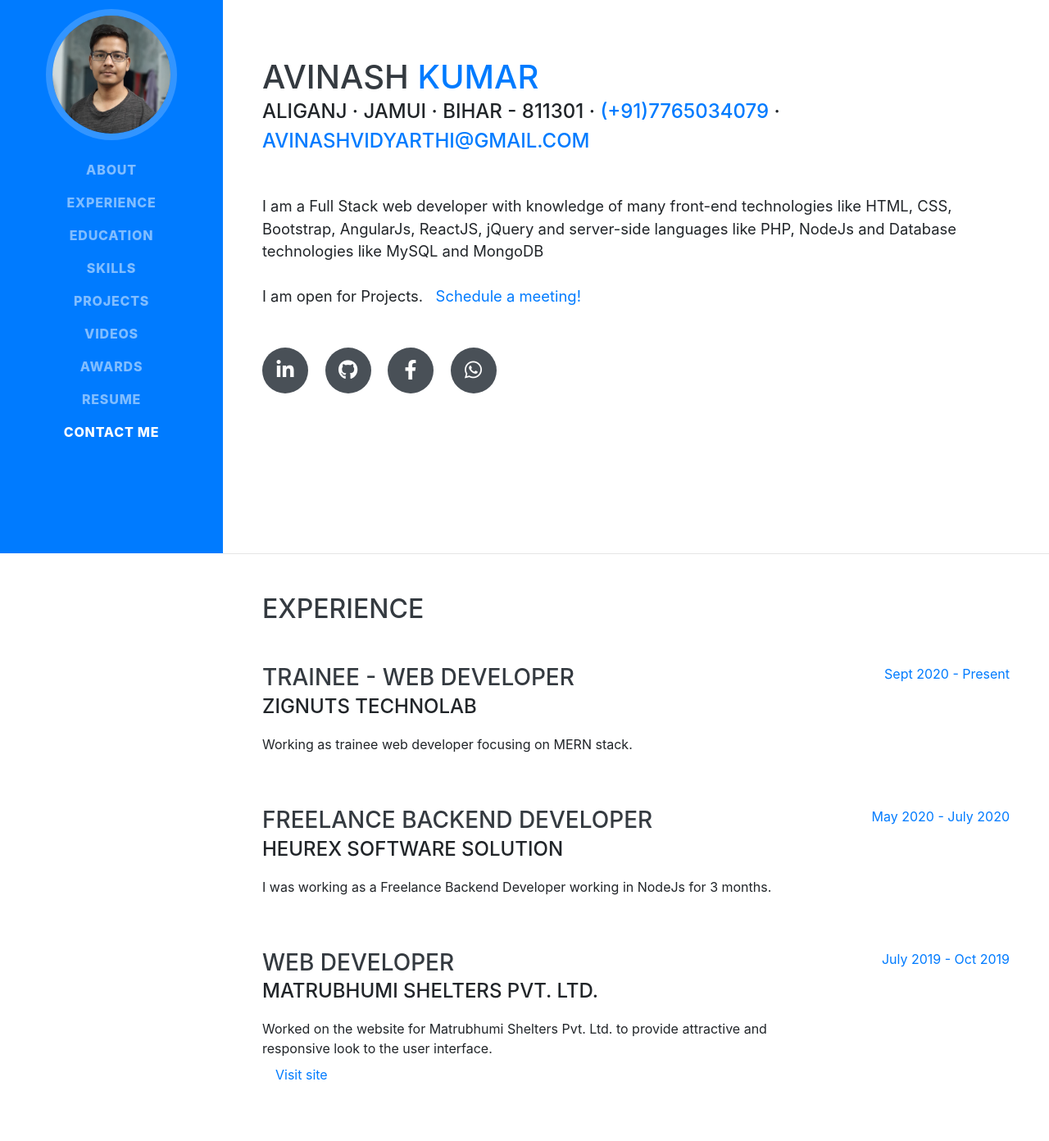
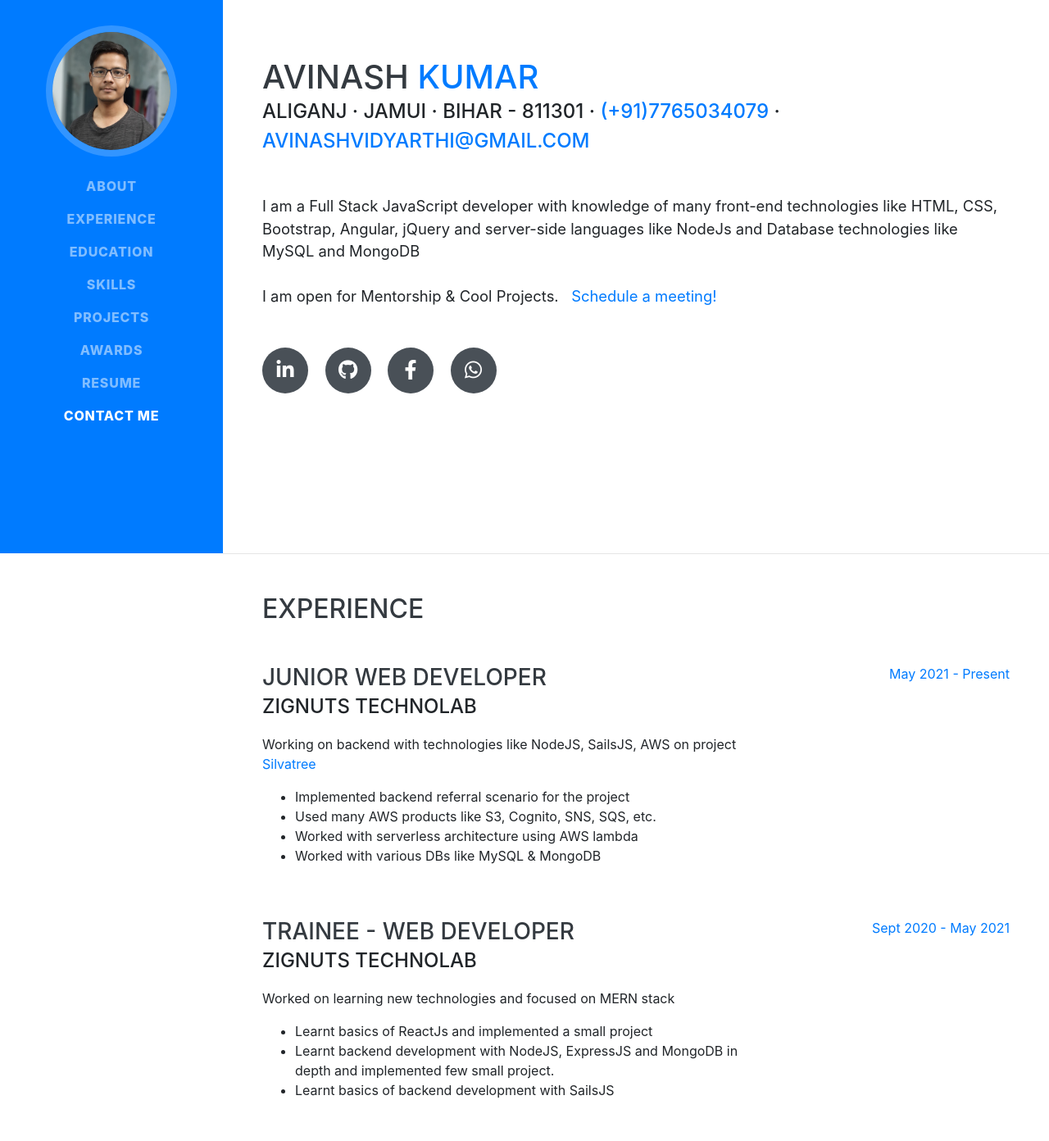
Before and after one commit to avinashvidyarthi/avinashvidyarthi.github.io, a website with bundled scripts: page index.html in a window 1280 px wide. Shown: the part 125-1517 px from the top of the page at 82% size. Built offline with nearby package versions, Linux system fonts and the light colour scheme; a web font is replaced by a local one.

Commit message:
added elaborated experience and removed videos

```diff
--- a/index.html
+++ b/index.html
@@ -11,9 +11,9 @@
 			function gtag() {
 				dataLayer.push(arguments);
 			}
-      gtag("js", new Date());
+			gtag('js', new Date());
 
-      gtag("config", "UA-116679066-5");
+			gtag('config', 'UA-116679066-5');
 		</script>
 
 		<meta charset="utf-8" />
@@ -57,9 +57,12 @@
 		<meta property="og:locale" content="en_IN" />
 		<meta property="og:locale:alternate" content="hi_IN" />
 
-    <meta property="og:image" content="https://avinashvidyarthi.github.io/img/og.jpg" />
+		<meta
+			property="og:image"
+			content="https://avinashvidyarthi.github.io/img/og.jpg"
+		/>
 		<meta property="og:image:type" content="image/jpeg" />
-    <meta property="og:image:alt" content="description">
+		<meta property="og:image:alt" content="description" />
 		<meta property="og:image:width" content="240" />
 		<meta property="og:image:height" content="240" />
 
@@ -114,11 +117,9 @@
 					<li class="nav-item">
 						<a class="nav-link js-scroll-trigger" href="#projects">Projects</a>
 					</li>
-          <li class="nav-item">
-            <a class="nav-link js-scroll-trigger" href="#videos"
-              >Videos</a
-            >
-          </li>
+					<!-- <li class="nav-item">
+						<a class="nav-link js-scroll-trigger" href="#videos">Videos</a>
+					</li> -->
 					<li class="nav-item">
 						<a class="nav-link js-scroll-trigger" href="#awards">Awards</a>
 					</li>
@@ -166,12 +167,18 @@
 					</div>
 					<p class="lead mb-5">
 						<!-- I am experienced in leveraging agile frameworks to provide a robust synopsis for high level overviews. Iterative approaches to corporate strategy foster collaborative thinking to further the overall value proposition. -->
-            I am a Full Stack web developer with knowledge of many front-end
-            technologies like HTML, CSS, Bootstrap, AngularJs, ReactJS, jQuery and
-            server-side languages like PHP, NodeJs and Database technologies
-            like MySQL and MongoDB
-            <br><br>
-            I am open for Projects. &nbsp; <a class="js-scroll-trigger" href="https://calendly.com/avinashvidyarthi/meet-me" target="_blank">Schedule a meeting!</a>
+						I am a Full Stack JavaScript developer with knowledge of many
+						front-end technologies like HTML, CSS, Bootstrap, Angular, jQuery
+						and server-side languages like NodeJs and Database technologies like
+						MySQL and MongoDB
+						<br /><br />
+						I am open for Mentorship & Cool Projects. &nbsp;
+						<a
+							class="js-scroll-trigger"
+							href="https://calendly.com/avinashvidyarthi/meet-me"
+							target="_blank"
+							>Schedule a meeting!</a
+						>
 					</p>
 					<div class="social-icons">
 						<a href="http://linkedin.com/in/avinashvidyarthi" target="_blank">
@@ -206,23 +213,73 @@
 					<h2 class="mb-5">Experience</h2>
 
 					<div
-            class="resume-item d-flex flex-column flex-md-row justify-content-between mb-5"
+						class="
+							resume-item
+							d-flex
+							flex-column flex-md-row
+							justify-content-between
+							mb-5
+						"
+					>
+						<div class="resume-content">
+							<h3 class="mb-0">Junior Web Developer</h3>
+							<div class="subheading mb-3">Zignuts Technolab</div>
+							<p>
+								Working on backend with technologies like NodeJS, SailsJS, AWS
+								on project
+								<a target="_blank" href="https://silvatree.co">Silvatree</a>
+							</p>
+							<ul>
+								<li>Implemented backend referral scenario for the project</li>
+								<li>Used many AWS products like S3, Cognito, SNS, SQS, etc.</li>
+								<li>Worked with serverless architecture using AWS lambda</li>
+								<li>Worked with various DBs like MySQL & MongoDB</li>
+							</ul>
+						</div>
+						<div class="resume-date text-md-right">
+							<span class="text-primary">May 2021 - Present</span>
+						</div>
+					</div>
+
+					<div
+						class="
+							resume-item
+							d-flex
+							flex-column flex-md-row
+							justify-content-between
+							mb-5
+						"
 					>
 						<div class="resume-content">
 							<h3 class="mb-0">Trainee - Web Developer</h3>
 							<div class="subheading mb-3">Zignuts Technolab</div>
 							<p>
-                Working as trainee web developer focusing on MERN stack.
+								Worked on learning new technologies and focused on MERN stack
 							</p>
+							<ul>
+								<li>
+									Learnt basics of ReactJs and implemented a small project
+								</li>
+								<li>
+									Learnt backend development with NodeJS, ExpressJS and MongoDB
+									in depth and implemented few small project.
+								</li>
+								<li>Learnt basics of backend development with SailsJS</li>
+							</ul>
 						</div>
 						<div class="resume-date text-md-right">
-              <span class="text-primary">Sept 2020 - Present</span>
+							<span class="text-primary">Sept 2020 - May 2021</span>
 						</div>
 					</div>
 
-
 					<div
-            class="resume-item d-flex flex-column flex-md-row justify-content-between mb-5"
+						class="
+							resume-item
+							d-flex
+							flex-column flex-md-row
+							justify-content-between
+							mb-5
+						"
 					>
 						<div class="resume-content">
 							<h3 class="mb-0">Freelance Backend Developer</h3>
@@ -238,7 +295,13 @@
 					</div>
 
 					<div
-            class="resume-item d-flex flex-column flex-md-row justify-content-between mb-5"
+						class="
+							resume-item
+							d-flex
+							flex-column flex-md-row
+							justify-content-between
+							mb-5
+						"
 					>
 						<div class="resume-content">
 							<h3 class="mb-0">Web Developer</h3>
@@ -259,7 +322,13 @@
 					</div>
 
 					<div
-            class="resume-item d-flex flex-column flex-md-row justify-content-between mb-5"
+						class="
+							resume-item
+							d-flex
+							flex-column flex-md-row
+							justify-content-between
+							mb-5
+						"
 					>
 						<div class="resume-content">
 							<h3 class="mb-0">Web Developer</h3>
@@ -287,7 +356,13 @@
 					<h2 class="mb-5">Education</h2>
 
 					<div
-            class="resume-item d-flex flex-column flex-md-row justify-content-between mb-5"
+						class="
+							resume-item
+							d-flex
+							flex-column flex-md-row
+							justify-content-between
+							mb-5
+						"
 					>
 						<div class="resume-content">
 							<h3 class="mb-0">GIET University, Gunupur</h3>
@@ -301,7 +376,13 @@
 					</div>
 
 					<div
-            class="resume-item d-flex flex-column flex-md-row justify-content-between mb-5"
+						class="
+							resume-item
+							d-flex
+							flex-column flex-md-row
+							justify-content-between
+							mb-5
+						"
 					>
 						<div class="resume-content">
 							<h3 class="mb-0">K.L.S College, Nawada, Bihar</h3>
@@ -314,7 +395,12 @@
 					</div>
 
 					<div
-            class="resume-item d-flex flex-column flex-md-row justify-content-between"
+						class="
+							resume-item
+							d-flex
+							flex-column flex-md-row
+							justify-content-between
+						"
 					>
 						<div class="resume-content">
 							<h3 class="mb-0">T.M.V.M Pawapuri</h3>
@@ -343,14 +429,12 @@
 								<li>HTML</li>
 								<li>CSS</li>
 								<li>Angular 2.0+</li>
-                <li>ReactJS</li>
 							</ul>
 						</div>
 						<div class="col-md-3 col-12 neo">
 							<div class="subheading mb-3">Backend Technologies</div>
 							<ul>
 								<li>NodeJS</li>
-                <li>PHP</li>
 								<li>MongoDB</li>
 								<li>MySQL</li>
 							</ul>
@@ -362,8 +446,6 @@
 								<li>jQuery</li>
 								<li>ExpressJS</li>
 								<li>Mongoose</li>
-                <li>Tesseract.js</li>
-                <li>Passport.Js</li>
 								<li>Sails.JS</li>
 							</ul>
 						</div>
@@ -390,7 +472,13 @@
 					<h2 class="mb-5">Projects</h2>
 
 					<div
-            class="resume-item d-flex flex-column flex-md-row justify-content-between mb-5"
+						class="
+							resume-item
+							d-flex
+							flex-column flex-md-row
+							justify-content-between
+							mb-5
+						"
 					>
 						<div class="resume-content">
 							<h3 class="mb-0">E-Pariksha</h3>
@@ -402,12 +490,20 @@
 								<a href="https://youtu.be/MN-74W23k4A" target="_blank"
 									>Demo Video</a
 								>&nbsp;
-                <a href="https://e-pariksha.herokuapp.com/" target="_blank">See project</a>
+								<a href="https://e-pariksha.herokuapp.com/" target="_blank"
+									>See project</a
+								>
 							</p>
 						</div>
 					</div>
 					<div
-            class="resume-item d-flex flex-column flex-md-row justify-content-between mb-5"
+						class="
+							resume-item
+							d-flex
+							flex-column flex-md-row
+							justify-content-between
+							mb-5
+						"
 					>
 						<div class="resume-content">
 							<h3 class="mb-0">CALLZ</h3>
@@ -434,7 +530,13 @@
 						</div>
 					</div>
 					<div
-            class="resume-item d-flex flex-column flex-md-row justify-content-between mb-5"
+						class="
+							resume-item
+							d-flex
+							flex-column flex-md-row
+							justify-content-between
+							mb-5
+						"
 					>
 						<div class="resume-content">
 							<h3 class="mb-0">Doubt Clearance Cell</h3>
@@ -465,7 +567,13 @@
 					</div>
 
 					<div
-            class="resume-item d-flex flex-column flex-md-row justify-content-between mb-5"
+						class="
+							resume-item
+							d-flex
+							flex-column flex-md-row
+							justify-content-between
+							mb-5
+						"
 					>
 						<div class="resume-content">
 							<h3 class="mb-0">Type Racer</h3>
@@ -491,7 +599,13 @@
 					</div>
 
 					<div
-            class="resume-item d-flex flex-column flex-md-row justify-content-between mb-5"
+						class="
+							resume-item
+							d-flex
+							flex-column flex-md-row
+							justify-content-between
+							mb-5
+						"
 					>
 						<div class="resume-content">
 							<h3 class="mb-0">Agrawal Sanitaion</h3>
@@ -507,7 +621,13 @@
 					</div>
 
 					<div
-            class="resume-item d-flex flex-column flex-md-row justify-content-between mb-5"
+						class="
+							resume-item
+							d-flex
+							flex-column flex-md-row
+							justify-content-between
+							mb-5
+						"
 					>
 						<div class="resume-content">
 							<h3 class="mb-0">PHOTUA</h3>
@@ -523,7 +643,13 @@
 					</div>
 
 					<div
-            class="resume-item d-flex flex-column flex-md-row justify-content-between mb-5"
+						class="
+							resume-item
+							d-flex
+							flex-column flex-md-row
+							justify-content-between
+							mb-5
+						"
 					>
 						<div class="resume-content">
 							<h3 class="mb-0">Optical Character Recognition | OCR</h3>
@@ -544,7 +670,13 @@
 					</div>
 
 					<div
-            class="resume-item d-flex flex-column flex-md-row justify-content-between mb-5"
+						class="
+							resume-item
+							d-flex
+							flex-column flex-md-row
+							justify-content-between
+							mb-5
+						"
 					>
 						<div class="resume-content">
 							<h3 class="mb-0">QR Code Generator</h3>
@@ -568,7 +700,13 @@
 					</div>
 
 					<div
-            class="resume-item d-flex flex-column flex-md-row justify-content-between mb-5"
+						class="
+							resume-item
+							d-flex
+							flex-column flex-md-row
+							justify-content-between
+							mb-5
+						"
 					>
 						<div class="resume-content">
 							<h3 class="mb-0">StopWatch</h3>
@@ -594,7 +732,13 @@
 					</div>
 
 					<div
-            class="resume-item d-flex flex-column flex-md-row justify-content-between mb-5"
+						class="
+							resume-item
+							d-flex
+							flex-column flex-md-row
+							justify-content-between
+							mb-5
+						"
 					>
 						<div class="resume-content">
 							<h3 class="mb-0">Jumbled PIN Keypad</h3>
@@ -618,10 +762,14 @@
 						</div>
 					</div>
 
-
-
 					<div
-            class="resume-item d-flex flex-column flex-md-row justify-content-between mb-5"
+						class="
+							resume-item
+							d-flex
+							flex-column flex-md-row
+							justify-content-between
+							mb-5
+						"
 					>
 						<div class="resume-content">
 							<h3 class="mb-0">Matrubhumi Shelter’s Pvt. Ltd.</h3>
@@ -637,7 +785,13 @@
 					</div>
 
 					<div
-            class="resume-item d-flex flex-column flex-md-row justify-content-between mb-5"
+						class="
+							resume-item
+							d-flex
+							flex-column flex-md-row
+							justify-content-between
+							mb-5
+						"
 					>
 						<div class="resume-content">
 							<h3 class="mb-0">Analog Clock</h3>
@@ -655,7 +809,13 @@
 					</div>
 
 					<div
-            class="resume-item d-flex flex-column flex-md-row justify-content-between mb-5"
+						class="
+							resume-item
+							d-flex
+							flex-column flex-md-row
+							justify-content-between
+							mb-5
+						"
 					>
 						<div class="resume-content">
 							<h3 class="mb-0">Calculator</h3>
@@ -682,7 +842,7 @@
 
 			<hr class="m-0" />
 
-      <section
+			<!-- <section
 				class="resume-section p-3 p-lg-5 d-flex align-items-center"
 				id="videos"
 			>
@@ -704,16 +864,42 @@
 						allow="accelerometer; autoplay; encrypted-media; gyroscope; picture-in-picture"
 						allowfullscreen
 					></iframe>
-            <iframe width="300" height="200" src="https://www.youtube.com/embed/pV0MRWJExTU" frameborder="0" allow="accelerometer; autoplay; encrypted-media; gyroscope; picture-in-picture" allowfullscreen></iframe>
-            <br>
-            <iframe width="300" height="200" src="https://www.youtube.com/embed/qAKnbwQQLBI" frameborder="0" allow="accelerometer; autoplay; encrypted-media; gyroscope; picture-in-picture" allowfullscreen></iframe>
+					<iframe
+						width="300"
+						height="200"
+						src="https://www.youtube.com/embed/pV0MRWJExTU"
+						frameborder="0"
+						allow="accelerometer; autoplay; encrypted-media; gyroscope; picture-in-picture"
+						allowfullscreen
+					></iframe>
+					<br />
+					<iframe
+						width="300"
+						height="200"
+						src="https://www.youtube.com/embed/qAKnbwQQLBI"
+						frameborder="0"
+						allow="accelerometer; autoplay; encrypted-media; gyroscope; picture-in-picture"
+						allowfullscreen
+					></iframe>
 
-            <iframe width="300" height="200" src="https://www.youtube.com/embed/videoseries?list=PLvppTbb-H9V2uwgqexCy14szbF6ZTYW3x" frameborder="0" allow="accelerometer; autoplay; encrypted-media; gyroscope; picture-in-picture" allowfullscreen></iframe>
-            <br>
-            <a href="https://www.youtube.com/channel/UCPrh3m-ru5DvhOMkj-KATvA" target="_blank">Visit Youtube Channel</a>
+					<iframe
+						width="300"
+						height="200"
+						src="https://www.youtube.com/embed/videoseries?list=PLvppTbb-H9V2uwgqexCy14szbF6ZTYW3x"
+						frameborder="0"
+						allow="accelerometer; autoplay; encrypted-media; gyroscope; picture-in-picture"
+						allowfullscreen
+					></iframe>
+					<br />
+					<a
+						href="https://www.youtube.com/channel/UCPrh3m-ru5DvhOMkj-KATvA"
+						target="_blank"
+						>Visit Youtube Channel</a
+					>
+				</div>
 			</section>
 
-      <hr class="m-0" />
+			<hr class="m-0" /> -->
 
 			<section
 				class="resume-section p-3 p-lg-5 d-flex align-items-center"
@@ -805,7 +991,12 @@
 										</a>
 									</div>
 									<div class="my-2 text-center">
-                    <a target="_blank" href="https://calendly.com/avinashvidyarthi/meet-me" style="font-size: large;">Or schedule a meeting!</a>
+										<a
+											target="_blank"
+											href="https://calendly.com/avinashvidyarthi/meet-me"
+											style="font-size: large"
+											>Or schedule a meeting!</a
+										>
 									</div>
 								</div>
 							</div>
```
Lines whose indentation alone changed are shown as unchanged.
